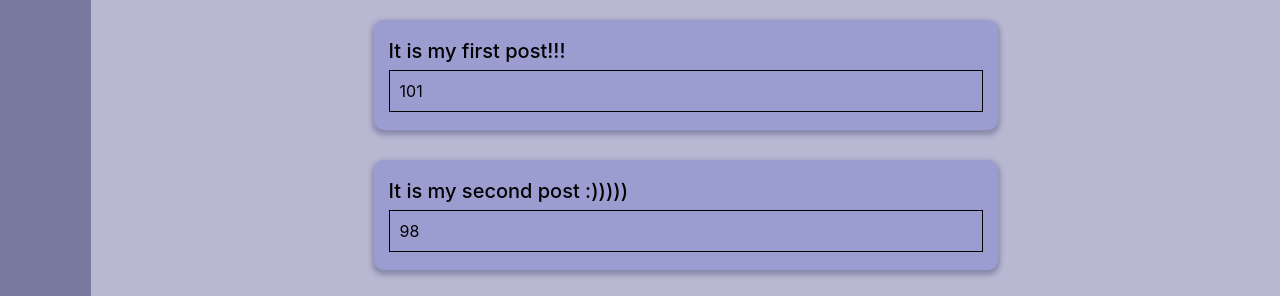
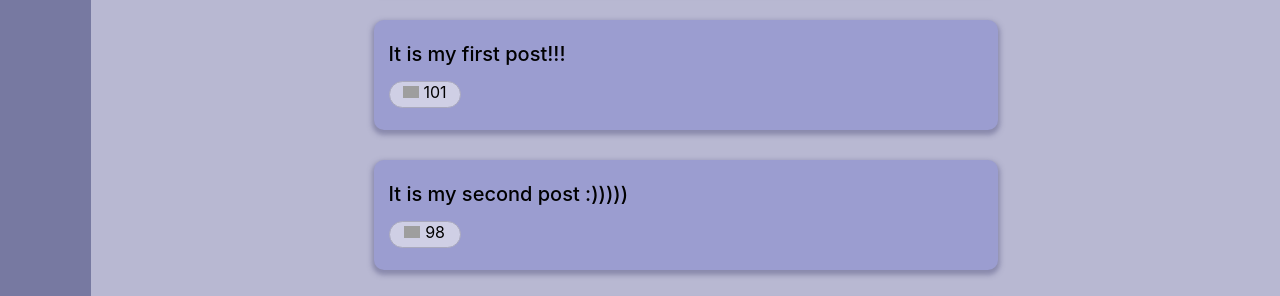
Before and after one commit to Yueuwu/socialnetwork, a React (Create React App) app: page /profile in a window 1280 px wide. Shown: the part 504-800 px from the top of the page. Built offline with nearby package versions, Linux system fonts and the light colour scheme; grey boxes are pictures that could not be loaded.

Commit message:
update posts view and some other css things

```diff
--- a/src/Components/Sidebar/Sidebar.jsx
+++ b/src/Components/Sidebar/Sidebar.jsx
@@ -9,7 +9,7 @@ const Sidebar = (props) => {
             <div className={style.wrap}>
                 <div className={style.el}>
                     <Link className={style.el} to="/profile">
-                        <img className={style.imgs} src="https://cdn-icons.flaticon.com/png/512/2734/premium/2734847.png?token=exp=1658282495~hmac=58b47803c7161ecde81abe25861c44c2" alt=""/>
+                        <img className={style.imgs} src="https://cdn-icons.flaticon.com/png/512/1144/premium/1144760.png?token=exp=1660533324~hmac=753272ab4bdbf9e013bf96e5e46c353a" alt=""/>
                     </Link>
                 </div>
                 <div className={style.el}>
--- a/src/Components/Sidebar_components/Dialogs/Messages/Message.module.css
+++ b/src/Components/Sidebar_components/Dialogs/Messages/Message.module.css
@@ -4,6 +4,7 @@
     background-color: #b8b8d2;
     border-radius: 10px;
     width: 30%;
+    min-width: 150px;
     margin: 5px;
     height: 70px;
     box-sizing: border-box;
@@ -18,3 +19,7 @@
 .body{
 
 }
+.body::selection{
+    color: #9b9dd0; /* Цвет текста */
+    background: #fdfdfd;
+}
--- a/src/Components/Sidebar_components/Own_profile/Myinfo/Myinfo.module.css
+++ b/src/Components/Sidebar_components/Own_profile/Myinfo/Myinfo.module.css
@@ -17,6 +17,7 @@
     border-radius: 50%;
     padding: 30px;
     box-shadow: 2px 3px 10px 2px rgba(92, 92, 136, 0.51);
+
 }
 .ava{
     max-height: 200px;
@@ -26,6 +27,7 @@
     padding: 50px 0 0 20px;
     font-size: 30px;
     font-weight: 600;
+    overflow: hidden;
 }
 .int{
     grid-area: int;
@@ -48,6 +50,7 @@
     display: grid;
     height: 100vh;
     background-color: #b8b8d2;
+    overflow: auto;
     grid-template-columns: repeat(5, 1fr);
     grid-auto-rows: minmax(100px, auto);
     grid-template-areas:
@@ -57,5 +60,12 @@
     "int int int int int"
     "int int int int int"
     "int int int int int"
-
 }
+.infoWrap::-webkit-scrollbar{
+    display: none;
+}
+.name strong::selection,
+.intWrap div::selection{
+    color: #9b9dd0; /* Цвет текста */
+    background: #fdfdfd;
+}
--- a/src/Components/Sidebar_components/Own_profile/Wall/Posts/Post/Post.jsx
+++ b/src/Components/Sidebar_components/Own_profile/Wall/Posts/Post/Post.jsx
@@ -8,6 +8,9 @@ const Post = (props) => {
                 {props.post.body}
             </div>
             <div className={style.likesWrap}>
+                <div className={style.imgWrap}>
+                    <img className={style.img} src="https://cdn-icons-png.flaticon.com/512/1077/1077035.png" alt=""/>
+                </div>
                 <div className={style.likes}>
                     {props.post.likes}
                 </div>
--- a/src/Components/Sidebar_components/Own_profile/Wall/Posts/Post/Post.module.css
+++ b/src/Components/Sidebar_components/Own_profile/Wall/Posts/Post/Post.module.css
@@ -15,9 +15,36 @@
     font-weight: 450;
 }
 .likesWrap{
-    border: 1px solid #000;
-    padding: 10px;
+    border: 1px solid #a9a9bd;
+    padding: 0 10px 10px 10px;
+    border-radius: 20px;
+    background: #cfcfe5;
+    width: 50px;
+    height: 15px;
+    text-align: center;
+    display: flex;
+    justify-content: center;
+    -moz-user-select: none;
+    -o-user-select:none;
+    -khtml-user-select: none;
+    -webkit-user-select: none;
+    -ms-user-select: none;
+    user-select: none;
+}
+.likesWrap:hover{
+    background: #eeeef5;
+    cursor: pointer;
 }
 .likes{
+    margin-left: 5px;
+}
+.imgWrap{
 
 }
+.img{
+    max-height: 12px;
+}
+.body::selection{
+    color: #9b9dd0; /* Цвет текста */
+    background: #fdfdfd;
+}
--- a/src/Components/Sidebar_components/Own_profile/Wall/Wall.module.css
+++ b/src/Components/Sidebar_components/Own_profile/Wall/Wall.module.css
@@ -21,6 +21,12 @@
     font-size: 20px;
     font-weight: 500;
     margin-bottom: 10px;
+    -moz-user-select: none;
+    -o-user-select:none;
+    -khtml-user-select: none;
+    -webkit-user-select: none;
+    -ms-user-select: none;
+    user-select: none;
 }
 .input{
     width: 100%;
@@ -52,4 +58,5 @@
 }
 .btn:hover{
     background-color: #dadff3;
+    cursor: pointer;
 }
--- a/src/Redux/State.js
+++ b/src/Redux/State.js
@@ -14,7 +14,7 @@ const State = {
         {body: "It is my second post :)))))", likes: 98},
         {body: "It is my third post!!! ;))", likes: 87},
         {body: "Sad :(", likes: 91},
-        {body: "Cucumber is so nice in my ass!", likes: 127}
+        {body: "Cucumber is so nice in my ass!", likes: 127000000000}
     ]
 
 }
```
